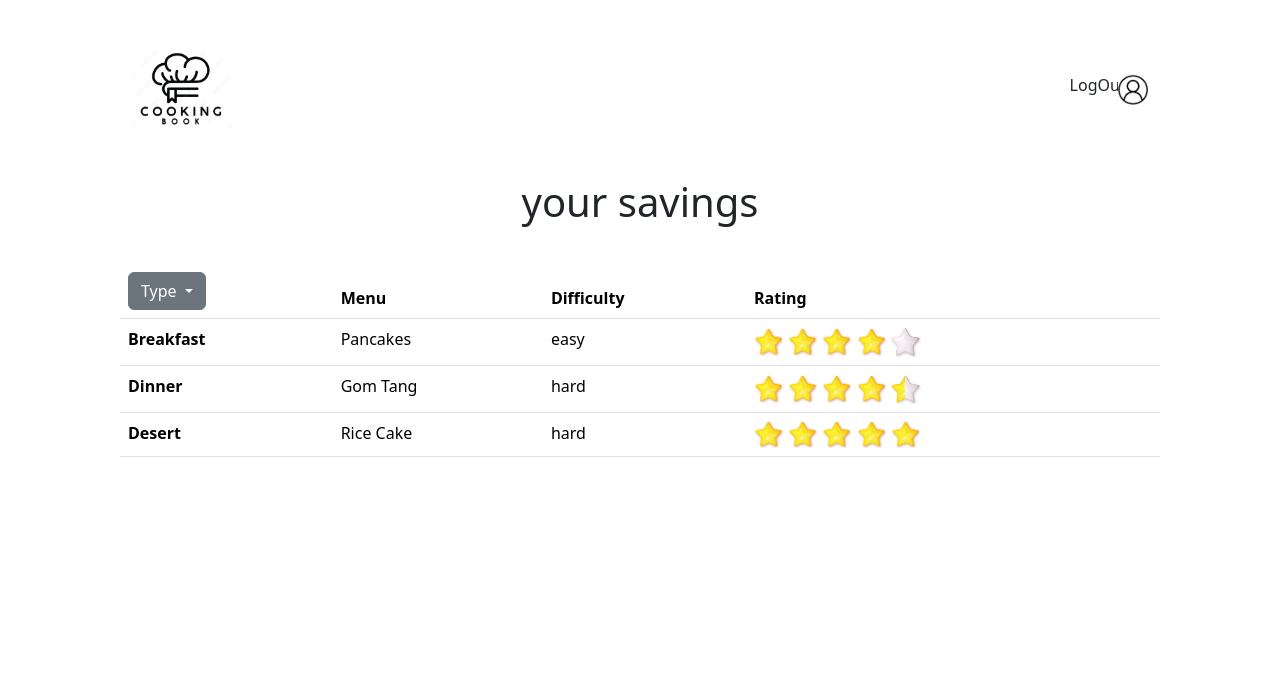
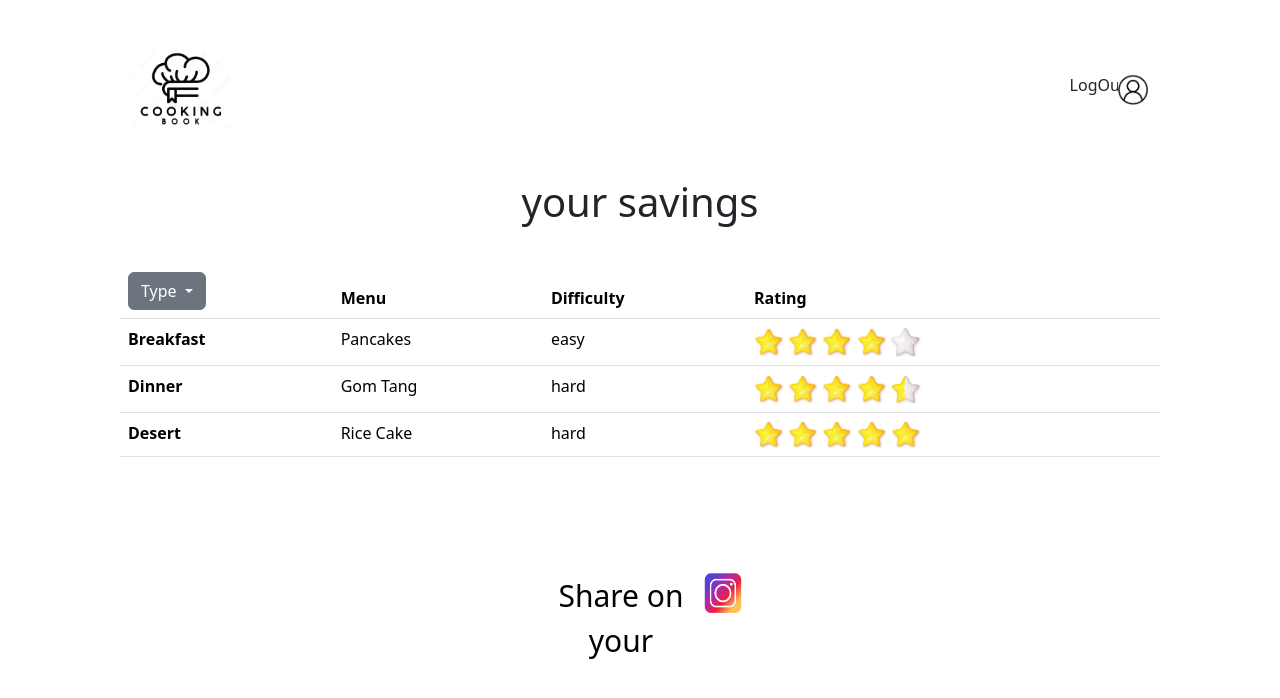
Before and after one commit to avachoi/cooking_book, a plain HTML site: page savings.html in a window 1280 px wide. Drawn offline with nearby package versions, Linux system fonts and the light colour scheme.

Commit message:
added animation

```diff
--- a/savings.html
+++ b/savings.html
@@ -108,6 +108,10 @@
 					</tr>
 				</tbody>
 			</table>
+			<div class="share row justify-content-center">
+				<p class="col-2">Share on your</p>
+				<img src="instagram.png" class="ig col-2" />
+			</div>
 		</div>
 	</body>
 </html>
--- a/styles.css
+++ b/styles.css
@@ -35,15 +35,7 @@
 .search input {
 	width: 500px;
 }
-.loginBox {
-	text-align: center;
-	border: 0.5px rgb(212, 212, 212) solid;
-	width: 250px;
-	padding: 20px;
-	margin: auto;
-	border-radius: 10px;
-	box-shadow: 2px 2px 3px rgba(1, 1, 1, 0.33);
-}
+
 form {
 	margin: 20px;
 }
@@ -51,14 +43,6 @@ img {
 	width: 50px;
 }
 
-#submit {
-	background-color: rgb(157, 157, 157);
-	color: white;
-	width: 100px;
-	height: 30px;
-	border-radius: 5px;
-	border: none;
-}
 .alternate {
 	color: rgb(119, 118, 118);
 }
@@ -68,3 +52,32 @@ img {
 .savings .center {
 	padding-bottom: 30px;
 }
+.ig {
+	width: 50px;
+	height: 40px;
+	padding-left: 0px;
+	align-items: center;
+	text-align: center;
+}
+.share {
+	padding-top: 100px;
+}
+
+.share p {
+	font-size: 30px;
+	padding-right: 0px;
+	text-align: center;
+	align-items: center;
+	color: black;
+	animation-name: example;
+	animation-duration: 4s;
+}
+
+@keyframes example {
+	from {
+		color: black;
+	}
+	to {
+		color: orange;
+	}
+}
```
Also changed, not shown: login.html (+36 -0 lines), instagram.png (added).
